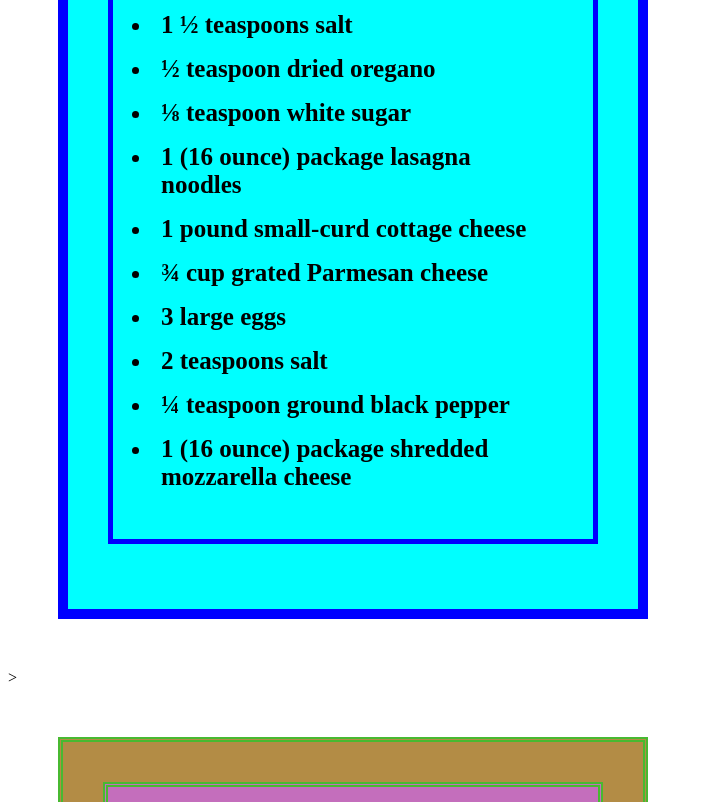
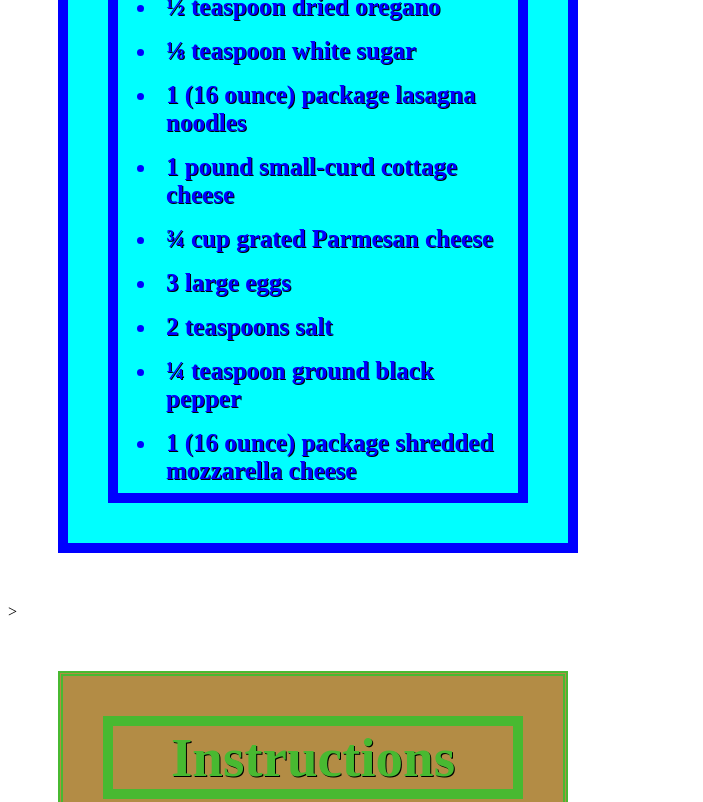
Before and after one commit to jmoyers-843/odin-recipes, a plain HTML site: page recipes/lasagne.html in a window 1280 px wide. Shown: the part 1019-1821 px from the top of the page, without its empty margins (0-703 px from the left). Drawn offline with Linux system fonts and the light colour scheme.

Commit message:
Recode with descendant property and shadow text

```diff
--- a/recipes/lasagne.html
+++ b/recipes/lasagne.html
@@ -13,10 +13,10 @@
         <img src ="https://imagesvc.meredithcorp.io/v3/mm/image?url=https%3A%2F%2Fstatic.onecms.io%2Fwp-content%2Fuploads%2Fsites%2F43%2F2022%2F10%2F31%2FHomemade-Lasagna-lutzflcat-1x1-1-2000.jpg&q=60&c=sc&poi=auto&orient=true&h=512" alt="Homemade Lasgne" width="300">
         <img src="https://imagesvc.meredithcorp.io/v3/mm/image?url=https%3A%2F%2Fpublic-assets.meredithcorp.io%2Ff5fb06bae980ae5f3bc67b14d71ff4f5%2F17058790206771000019936.jpg&q=60&c=sc&poi=auto&orient=true&h=512" alt="2nd Contributer Image of Homemade Lasagne"    width =300>
     </div>
-    <div class="ingredients outerbox">
-        <h2 class="ingredients header">Ingredients</h2>
+    <div class="ingredients">
+        <h2 class="header">Ingredients</h2>
             <!-- These ingredients, taken from Allrecipes.com, should pop up with bullet points automatically by using and unordered list -->
-          <ul class="ingredients">
+          <ul class="list">
             <li>½ pound ground pork</li>
             <li>½ pound lean ground beef</li>
             <li>½ cup minced onion</li>
@@ -37,10 +37,10 @@
             <li>1 (16 ounce) package shredded mozzarella cheese</li>
         </ul>
     </div>>
-    <div class="instructions outerbox">
-        <h2 class="instructions header">Instructions</h2>
+    <div class="instructions">
+        <h2 class="header">Instructions</h2>
         <!-- This ordered list of lasagna instructions from Allrecipes.com should be numbered automatically because of the ol function -->
-        <ol class="instructions">
+        <ol class="list">
             <li>Cook the meat: Cook the ground meat in a skillet until browned and crumbly. Add the onion and continue cooking until it's translucent. Stir in the canned tomato products, half of the parsley, garlic, basil, 1.5 teaspoons of salt, oregano, and sugar.</li>
             <li>Cook the noodles: Boil the lasagna noodles in lightly salted water until they're al dente.</li>
             <li>Make the cheese layer: Mix cottage cheese, Parmesan cheese, eggs, the remaining parsley, the remaining salt, and pepper in a bowl.</li>
--- a/style.css
+++ b/style.css
@@ -10,22 +10,55 @@
     font-family:helvetica, "times new roman", sans-serif;
 }
 
-h1 h2{
-    font-family:"times new roman", times, serif";
+.recipe-images{
+    background: aquamarine;
+    border: 5px solid pink;
 }
 
-.instructions.header,
-.ingredients.header{
-    color: rgb(78, 194, 78);
+.header{
     font-size: 55px;
-    margin-top: 0px;
-    margin-bottom: 0px;
- }
-.ingredients,
-.instructions{
+    margin: 40px;
+    text-align: center;
+}
+
+.list{
     font-size: 25px;
     font-weight: bold;
     max-width: 500px;
+    font-family:"times new roman", times, serif;
+    margin: 40px;
+}
+
+li {
+    padding: 8px;
+}
+
+.ingredients .header,
+.ingredients .list{
+    color:blue;
+    border:10px solid;
+    text-shadow: 1px 1px black;
+}
+
+.ingredients{
+    background: aqua;
+    border: 10px solid blue;
+    max-width: 500px;
+    margin: 50px;
+}
+
+.instructions .header,
+.instructions .list{
+    color: rgb(72, 185, 49);
+    text-shadow: 1px 1px black;
+    border: 10px solid;
+}
+
+.instructions{
+    background: rgb(179, 140, 69);
+    border: 5px double rgb(72, 185, 49);
+    max-width: 500px;
+    margin: 50px;
 }
 
 .extra-instructions{
@@ -33,33 +66,3 @@ h1 h2{
     font-size: 25px;
     font-weight: bold;
 }
-.ingredients{
-    background: aqua;
-    border: 5px solid blue;
-    padding: 40px;
-
-}
-.instructions{
-    background: rgb(196, 110, 188);
-    border: 5px double rgb(72, 185, 49);
-    padding: 40px;
-}
-
-.recipe-images{
-    background: aquamarine;
-    border: 5px solid pink;
-    }
-li {
-    padding: 8px;
-}
-.instructions.outerbox{
-    background: rgb(179, 140, 69);
-    border: 5px double rgb(72, 185, 49);
-    max-width: 500px;
-    margin: 50px;
-}
-.ingredients.outerbox{
-    border: 10px solid blue;
-    max-width: 490px;
-    margin: 50px;
-}
```
